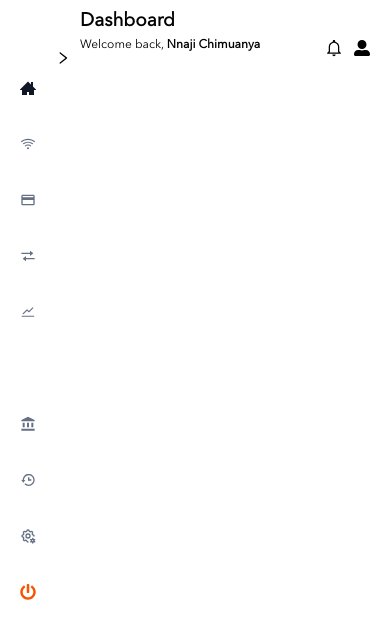
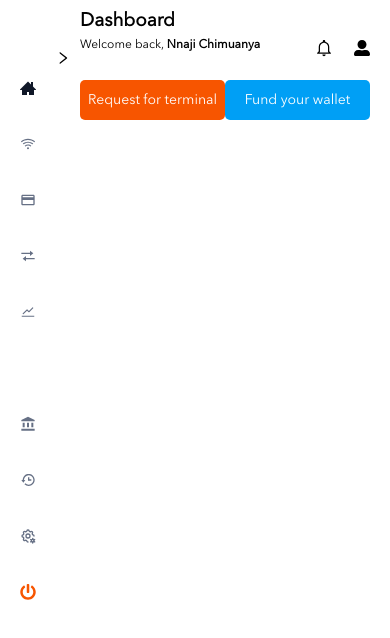
Before and after one commit to NnajiChimuanya/payquity, a React (Create React App) app in the folder frontend/: page / in a window 390 px wide. Shown: the top 638 px of the page. Built offline with nearby package versions, Linux system fonts and the light colour scheme; some icons are missing.

Commit message:
worked on the mobile and the desktop screen of the frame1

```diff
--- a/frontend/src/pages/Dashboard.tsx
+++ b/frontend/src/pages/Dashboard.tsx
@@ -3,6 +3,7 @@ import Sidebar from "../components/Sidebar/Sidebar";
 import { FaUserAlt } from "react-icons/fa";
 import { IoMdNotificationsOutline } from "react-icons/io";
 import { PayquityContext } from "../context/Context";
+import { MdOutlineTableView } from "react-icons/md";
 
 const Dashboard: React.FC = () => {
   const { state, dispatch } = useContext(PayquityContext);
@@ -23,6 +24,14 @@ const Dashboard: React.FC = () => {
             </div>
           </div>
         </div>
+
+        <div className="frame1">
+          <button className="requestTerminal">
+            {" "}
+            <MdOutlineTableView className="terminalIcon" /> Request for terminal
+          </button>
+          <button className="fundWallet">Fund your wallet </button>
+        </div>
       </div>
     </div>
   );
--- a/frontend/src/styles/dashboard.scss
+++ b/frontend/src/styles/dashboard.scss
@@ -54,7 +54,7 @@ body {
           .notificationsIcon {
             transition: transform 0.2s;
             font-size: 20px;
-            margin-right: 10px;
+            margin-right: 20px;
             cursor: pointer;
 
             &:hover {
@@ -68,5 +68,54 @@ body {
         }
       }
     }
+
+    .frame1 {
+      margin-top: 20px;
+      display: flex;
+      align-items: center;
+      justify-content: space-between;
+
+      @media screen and (min-width: 700px) {
+        justify-content: right;
+      }
+
+      button {
+        height: 40px;
+        width: 150px;
+        font-family: $avenirRegular;
+        font-size: 14px;
+        border: 0px;
+        color: white;
+        display: flex;
+        align-items: center;
+        justify-content: center;
+        cursor: pointer;
+        border-radius: 5px;
+
+        @media screen and (min-width: 700px) {
+          width: 180px;
+          &:nth-child(1) {
+            margin-right: 10px;
+          }
+        }
+      }
+
+      .terminalIcon {
+        display: none;
+
+        @media screen and (min-width: 700px) {
+          display: block;
+          margin-right: 5px;
+        }
+      }
+
+      .requestTerminal {
+        background-color: rgba(247, 85, 0, 1);
+      }
+
+      .fundWallet {
+        background-color: rgba(0, 159, 245, 1);
+      }
+    }
   }
 }
```
